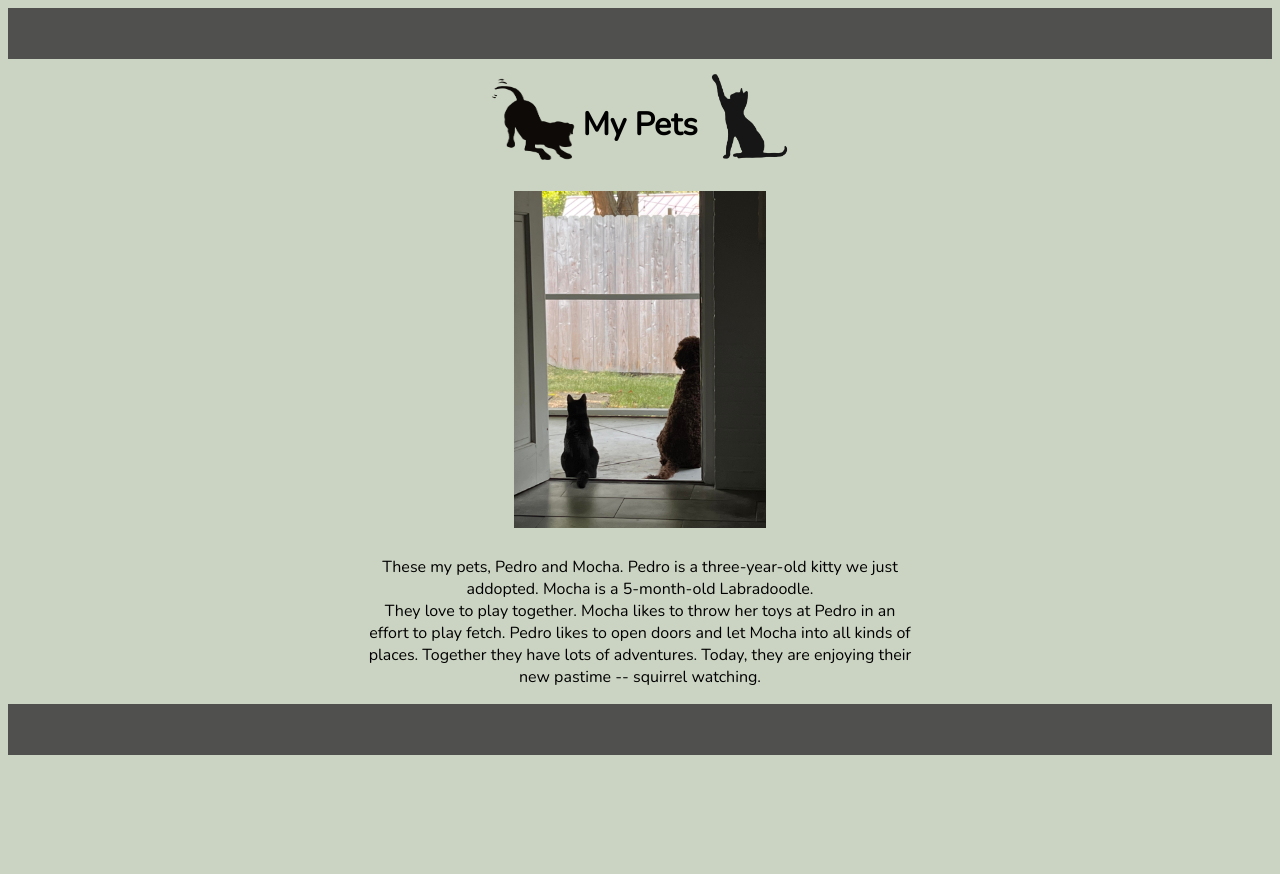
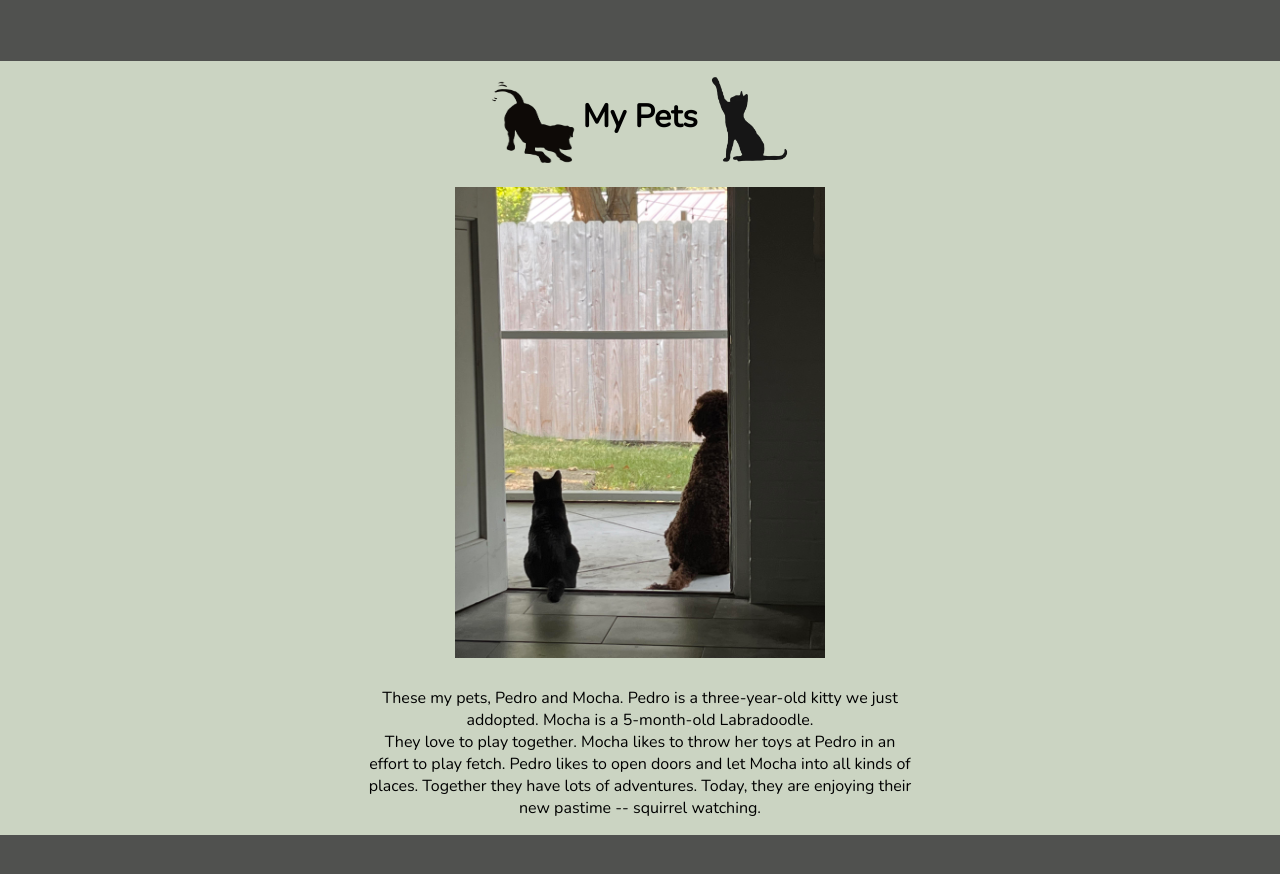
Before and after one commit to polly89/HTML-CSS1-MyPets, a plain HTML site: page index.html in a window 1280 px wide. Before the commit the page ends 800 px from the top, so only its background shows below. Drawn offline with nearby package versions, Linux system fonts and the light colour scheme.

Commit message:
changes to headings and classes.

```diff
--- a/index.html
+++ b/index.html
@@ -17,30 +17,25 @@
       <title>My Pets</title>
     </head>
 
-
-
     <body>
-
       <header></header>
 
-    <h1>
+      <div class="title">
        <img class="wrappedImages" src="./images/playfull puppy.png" alt="Silhouette of a playfull puppy.">
-      <p>My Pets</p>
+        <h1>My Pets</h1>
         <img class="wrappedImages" src="./images/Cat Silhouette.webp" alt="Silhouette of a playfull kitty.">
-    </h1>
+      </div>
 
       <content>
         <img class="imageMain" src="./images/IMG_0473.jpg" alt="An image of my cat Pedro and my dog Mocha watching squirrels.">
         <p>These my pets, Pedro and Mocha. Pedro is a three-year-old kitty we just <br>
         addopted.  Mocha is a 5-month-old Labradoodle. <br>
-      They love to play together. Mocha likes to throw her toys at Pedro in an<br>
-      effort to play fetch. Pedro likes to open doors and let Mocha into all kinds of<br>
-      places. Together they have lots of adventures. Today, they are enjoying their<br>
+        They love to play together. Mocha likes to throw her toys at Pedro in an <br>
+        effort to play fetch. Pedro likes to open doors and let Mocha into all kinds of <br>
+        places. Together they have lots of adventures. Today, they are enjoying their <br>
         new pastime -- squirrel watching.</p>
       </content>
 
       <footer></footer>
-
     </body>
-
   </html>
--- a/styles.css
+++ b/styles.css
@@ -1,29 +1,27 @@
 body{
     background-color: #cbd4c2;
+    margin:0;
+    height: 100px;
 }
+
 header{
     height: 10%;
     padding-top: 4%;
     background-color: #50514f;
 }
-
-h1{
+.title{
     padding-top: 1%;
     display:flex;
     justify-content: center;
     text-align: center;
     font-family: "Nunito";
     color: black;
-    margin:auto;
 }
 content{
-    display:center;
     background-color: #cbd4c2;
     text-align: center;
     font-family: "Nunito";
     color: black;
-    margin:auto;
-    padding-bottom: 5%;
 }
 .wrappedImages{
     width: 100px;
@@ -32,14 +30,14 @@ content{
 
 .imageMain {
    display:block;
-   margin-left:auto;
-   margin-right:auto;
-   width: 20%;
+   margin:0 auto;
+   width: 370px;
+   height: 471px;
    padding-top: 1%;
    padding-bottom: 1%;
 }
  footer{
-    height: 10%;
-    padding-top: 4%;
+    height: 100px;
     background-color: #50514f;
+    bottom:0;
  }
```
Lines whose indentation alone changed are shown as unchanged.
